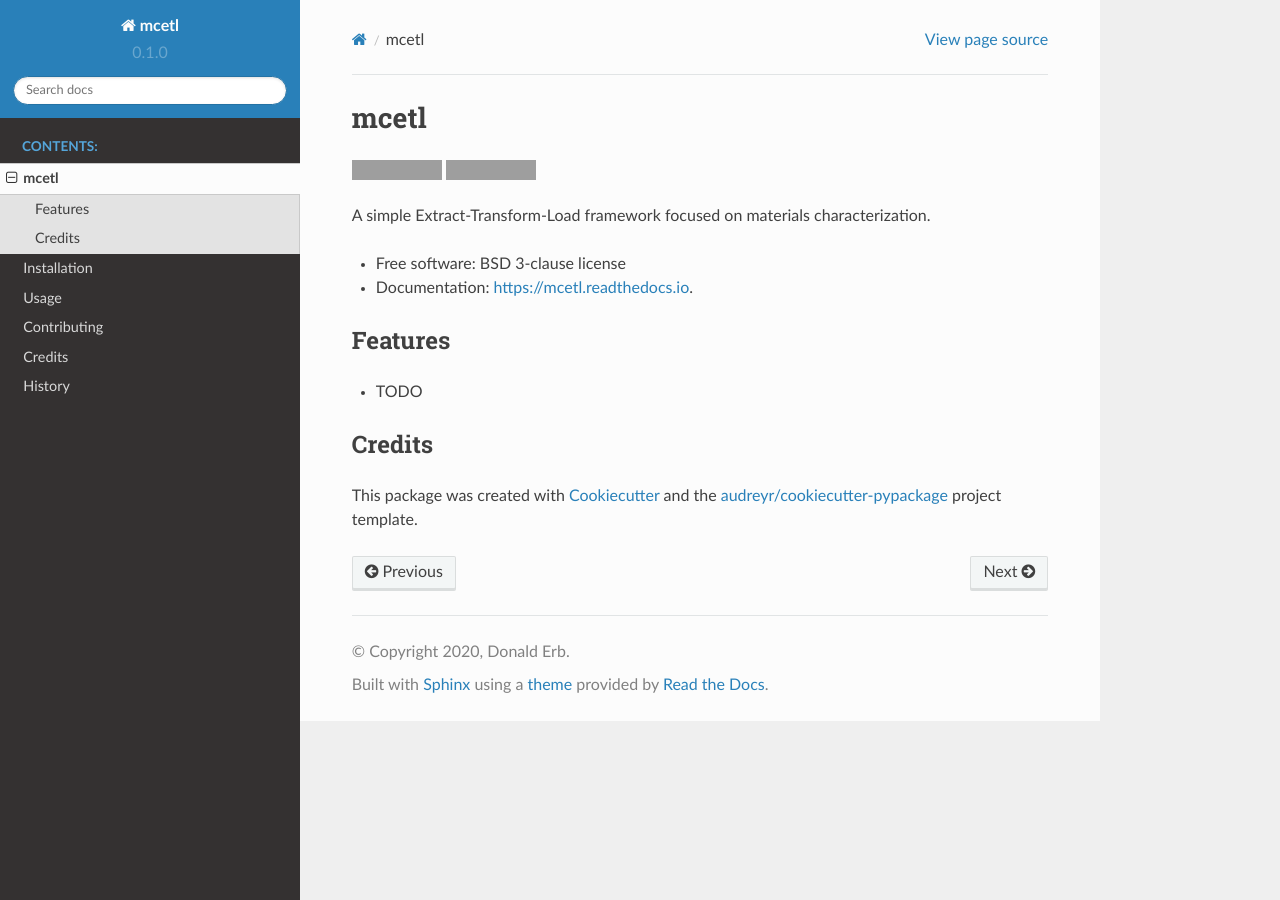
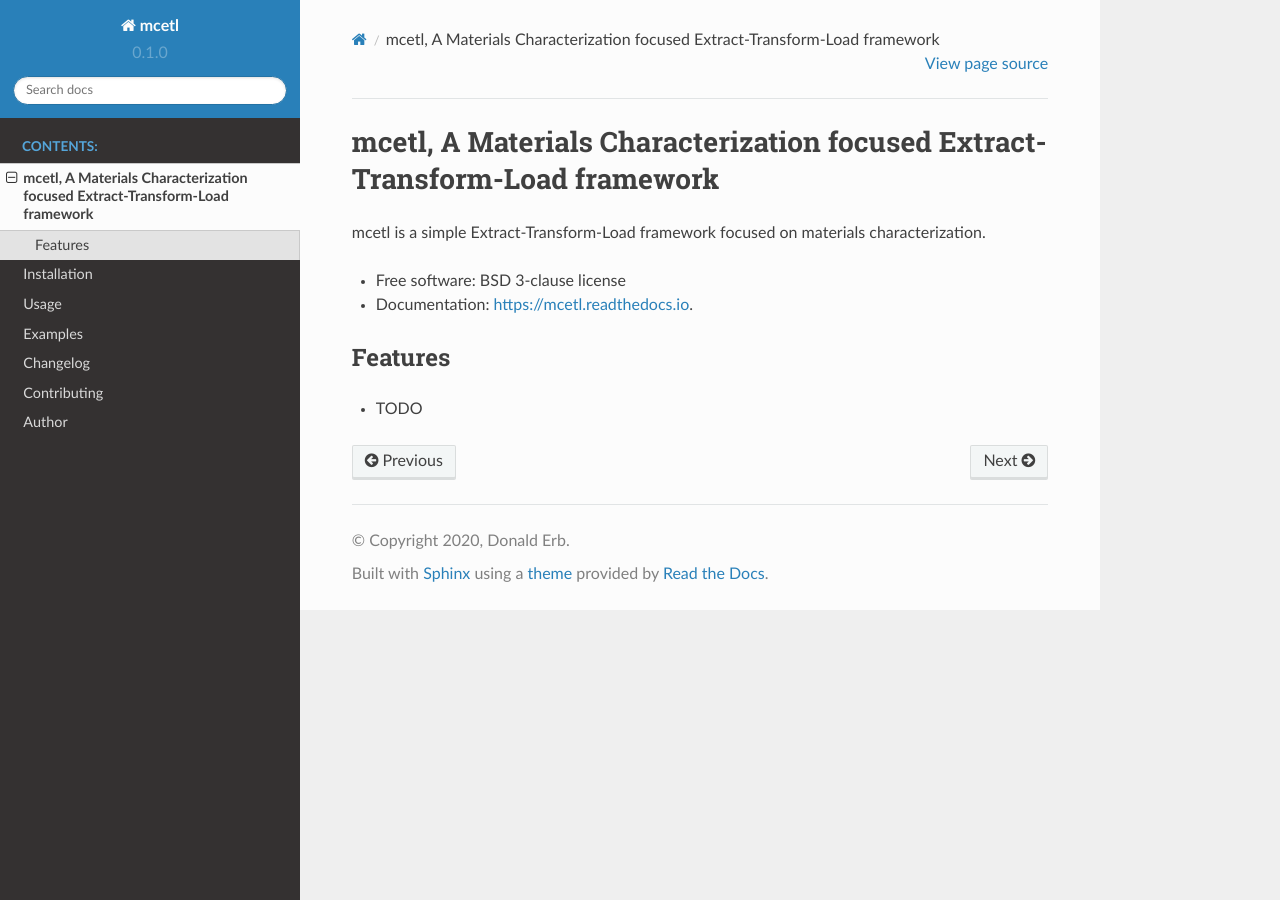
Before and after one commit to derb12/mcetl, a Sphinx documentation site: the page built from docs/readme.rst, in a window 1280 px wide. Built offline with Sphinx 7.4.7 and the Read the Docs theme 2.0.0, drawn with Linux system fonts in a browser that asks for light colours; pages that are not in the unit, such as notebooks, are missing from menus; grey boxes are pictures that could not be loaded.

Commit message:
Update docs

```diff
--- a/AUTHORS.rst
+++ b/AUTHORS.rst
@@ -1,8 +1,5 @@
-=======
-Credits
-=======
-
-Development Lead
-----------------
+======
+Author
+======
 
 * Donald Erb <donnie.erb@gmail.com>
--- a/HISTORY.rst
+++ b/CHANGES.rst
@@ -1,6 +1,6 @@
-=======
-History
-=======
+=========
+Changelog
+=========
 
 0.1.0 (2020-08-20)
 ------------------
--- a/README.rst
+++ b/README.rst
@@ -1,6 +1,6 @@
-=====
-mcetl
-=====
+============================================================================
+mcetl, A Materials Characterization focused Extract-Transform-Load framework
+============================================================================
 
 
 .. image:: https://img.shields.io/pypi/v/mcetl.svg
@@ -13,7 +13,7 @@ mcetl
 
 
 
-A simple Extract-Transform-Load framework focused on materials characterization.
+mcetl is a simple Extract-Transform-Load framework focused on materials characterization.
 
 
 * Free software: BSD 3-clause license
@@ -24,11 +24,3 @@ Features
 --------
 
 * TODO
-
-Credits
--------
-
-This package was created with Cookiecutter_ and the `audreyr/cookiecutter-pypackage`_ project template.
-
-.. _Cookiecutter: https://github.com/audreyr/cookiecutter
-.. _`audreyr/cookiecutter-pypackage`: https://github.com/audreyr/cookiecutter-pypackage
--- /dev/null
+++ b/docs/changes.rst
@@ -0,0 +1 @@
+.. include:: ../CHANGES.rst
--- a/docs/history.rst
+++ /dev/null
@@ -1 +0,0 @@
-.. include:: ../HISTORY.rst
--- a/docs/index.rst
+++ b/docs/index.rst
@@ -1,5 +1,5 @@
 Welcome to mcetl's documentation!
-======================================
+=================================
 
 .. toctree::
    :maxdepth: 2
@@ -8,13 +8,15 @@ Welcome to mcetl's documentation!
    readme
    installation
    usage
+   examples
    modules
+   changes
    contributing
    authors
-   history
 
 Indices and tables
 ==================
+
 * :ref:`genindex`
 * :ref:`modindex`
 * :ref:`search`
--- a/docs/readme.rst
+++ b/docs/readme.rst
@@ -1 +1,15 @@
-.. include:: ../README.rst
+============================================================================
+mcetl, A Materials Characterization focused Extract-Transform-Load framework
+============================================================================
+
+mcetl is a simple Extract-Transform-Load framework focused on materials characterization.
+
+
+* Free software: BSD 3-clause license
+* Documentation: https://mcetl.readthedocs.io.
+
+
+Features
+--------
+
+* TODO
```
Also changed, not shown: CONTRIBUTING.rst (+1 -93 lines), docs/examples.rst (added, +13 -0 lines), docs/installation.rst (+1 -7 lines), 4 other files.
